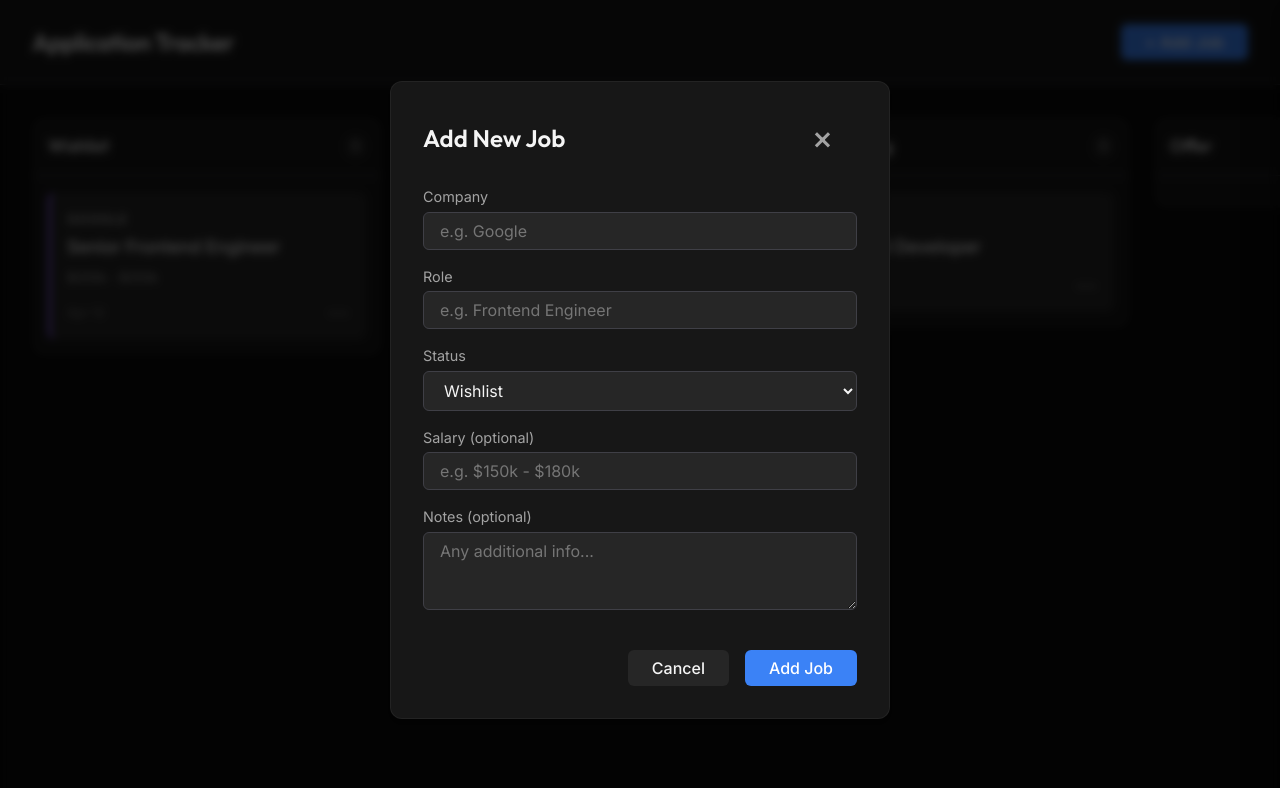
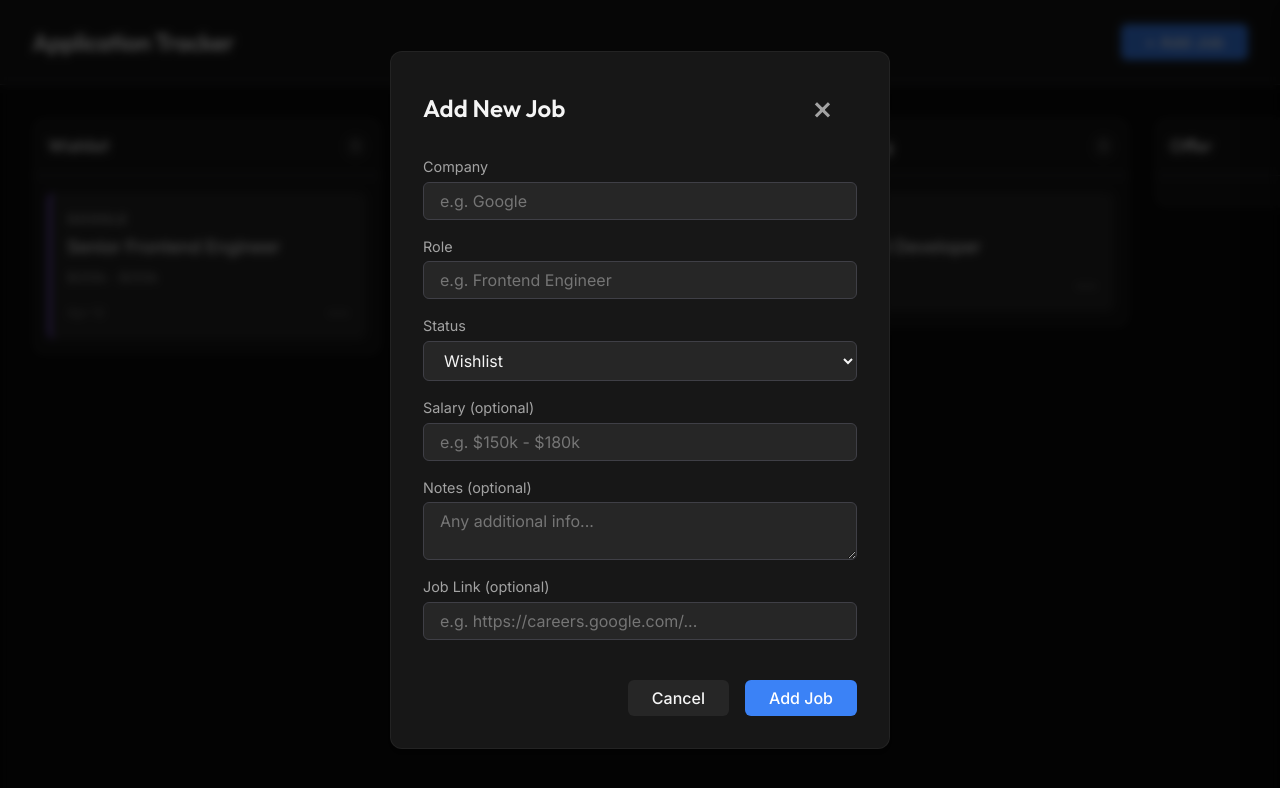
Before and after one commit to aryan-saraswat/never-broke-again, a React (Vite) app in the folder frontend/: page / in a window 1280 px wide. Both pictures are taken after a click on the button "+ Add Job". Shown: the top 788 px of the page. Built offline with nearby package versions, Linux system fonts and the light colour scheme.

Commit message:
link to job

```diff
--- a/frontend/src/components/AddJobModal.tsx
+++ b/frontend/src/components/AddJobModal.tsx
@@ -15,6 +15,7 @@ const AddJobModal = ({ onClose }: AddJobModalProps) => {
     status: 'wishlist' as ColumnId,
     salary: '',
     notes: '',
+    link: '',
   });
 
   const handleSubmit = (e: React.FormEvent) => {
@@ -90,7 +91,16 @@ const AddJobModal = ({ onClose }: AddJobModalProps) => {
               value={formData.notes}
               onChange={(e) => setFormData({...formData, notes: e.target.value})}
               placeholder="Any additional info..."
-              rows={3}
+            />
+          </div>
+          <div className="form-group">
+            <label htmlFor="link">Job Link (optional)</label>
+            <input
+              id="link"
+              type="url"
+              value={formData.link}
+              onChange={(e) => setFormData({...formData, link: e.target.value})}
+              placeholder="e.g. https://careers.google.com/..."
             />
           </div>
           <div className="modal-actions">
--- a/frontend/src/components/JobDetailsPanel.tsx
+++ b/frontend/src/components/JobDetailsPanel.tsx
@@ -36,6 +36,20 @@ const JobDetailsPanel = () => {
               <p>{new Date(job.dateApplied).toLocaleDateString('en-US', { dateStyle: 'medium' })}</p>
             </div>
 
+            {job.link && (
+              <div className="job-section">
+                <h4>Job Link</h4>
+                <a
+                  href={job.link}
+                  target="_blank"
+                  rel="noopener noreferrer"
+                  style={{ color: 'var(--accent-primary)', textDecoration: 'underline' }}
+                >
+                  Open Job Posting
+                </a>
+              </div>
+            )}
+
             {job.salary && (
               <div className="job-section">
                 <h4>Salary Range</h4>
--- a/frontend/src/types.ts
+++ b/frontend/src/types.ts
@@ -8,6 +8,7 @@ export interface Job {
   dateApplied: string; // ISO date string
   salary?: string;
   notes?: string;
+  link?: string;
 }
 
 export interface Column {
```
